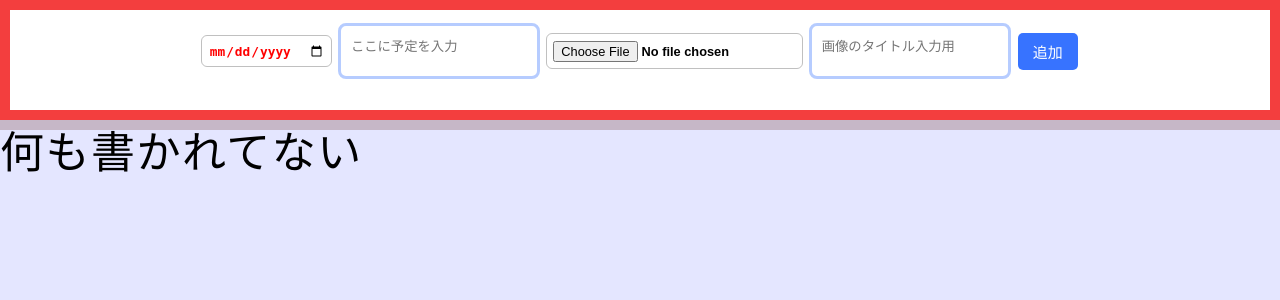
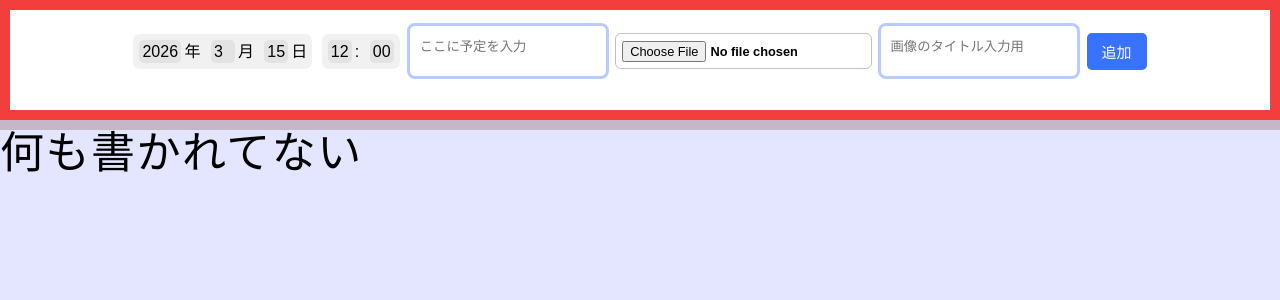
Before and after one commit to koketasi/schedule_app, a Flask app: template templates/index.html in a window 1280 px wide. Shown: the top 300 px of the page. Run offline with Flask 3, Linux system fonts and the light colour scheme; the template is opened without the code that fills it, so the values that code supplies are empty.

Commit message:
Add year/month/day/hour/minute scheduling UI
Move DB initialization into package __init__.py and create schedule table with separate year, month, day, hour, minute columns. Update app.py to insert, update and select the new date/time columns (old single date column and init_db() are commented out) and adjust form handling and rowid usage. Replace date input with select dropdowns in templates, update template indices to match new column order, and wire up static/index.js to populate/select default year/month/day/hour/minute values. Apply CSS tweaks for the new time UI and fix various button/class naming; pyc cache updated accordingly. Note: minor variable name typo 'miute' remains in code.

```diff
--- a/__init__.py
+++ b/__init__.py
@@ -1,3 +1,9 @@
 from flask import Flask
+import sqlite3
 
+database='database.db'
 app = Flask(__name__)
+
+with sqlite3.connect(database) as con:
+    con.execute('CREATE TABLE IF NOT EXISTS schedule(id INTEGER PRIMARY KEY AUTOINCREMENT, year TEXT,month TEXT,day TEXT, hour TEXT,minute TEXT,event TEXT, file_name TEXT, file_title TEXT)')
+    con.commit()
--- a/app.py
+++ b/app.py
@@ -1,6 +1,7 @@
 from importlib.metadata import files
 from flask import  render_template, request, redirect, url_for
 from __init__ import app
+import __init__
 import sqlite3
 from pathlib  import Path
 
@@ -10,10 +11,10 @@ database='database.db'
 
 
 data = []
-def init_db():
-    with sqlite3.connect(database) as con:
-        con.execute('CREATE TABLE IF NOT EXISTS schedule(id INTEGER PRIMARY KEY AUTOINCREMENT, date TEXT, event TEXT, file_name TEXT, file_title TEXT)')
-        con.commit()
+#def init_db():
+   # with sqlite3.connect(database) as con:
+     #   con.execute('CREATE TABLE IF NOT EXISTS schedule(id INTEGER PRIMARY KEY AUTOINCREMENT, year TEXT,month TEXT,day TEXT, event TEXT, file_name TEXT, file_title TEXT)')
+     #   con.commit()
 
 
 
@@ -22,9 +23,14 @@ def index():
 
     if request.method=='POST':
         action=request.form['action']
+
         match action:
             case 'add': #追加
-                date=request.form['date']
+                year=request.form['year']
+                month=request.form['month']
+                day=request.form['day']
+                hour=request.form['hour']
+                miute=request.form['minute']
                 event=request.form['event']
                 file=request.files.get('name')
                 file_name=None
@@ -37,13 +43,17 @@ def index():
 
 
                 with sqlite3.connect(database) as con:
-                    con.execute('INSERT INTO schedule (date,event,file_name,file_title)VALUES(?,?,?,?)',[date,event,file_name,file_title])
+                    con.execute('INSERT INTO schedule (year,month,day,hour,minute,event,file_name,file_title)VALUES(?,?,?,?,?,?,?,?)',[year,month,day,hour,miute,event,file_name,file_title])
                     con.commit()
                 return redirect(url_for('index'))
 
             case 'edit':
                 row=request.form['row']
-                date=request.form['date']
+                year=request.form['year']
+                month=request.form['month']
+                day=request.form['day']
+                hour=request.form['hour']
+                miute=request.form['minute']
                 event=request.form['event']
                 file=request.files.get('name')
                 current_name=request.form.get('current_name')
@@ -52,9 +62,9 @@ def index():
                 if file and file.filename!='':
                     current_name=secure_filename(file.filename)
                     file.save(Path(__file__).parent /"static"/ current_name)
-                print(f'current_name: {repr(current_name)}')
+                #print(f'current_name: {repr(current_name)}')
                 with sqlite3.connect(database) as con:
-                    con.execute('UPDATE schedule SET date=?,event=?,file_name=?,file_title=? WHERE rowid=?',[date,event,current_name,file_title,row])
+                    con.execute('UPDATE schedule SET year=?,month=?,day=?,hour=?,minute=?,event=?,file_name=?,file_title=? WHERE rowid=?',[year,month,day,hour,miute,event,current_name,file_title,row])
                     con.commit()
 
                 return redirect(url_for('index'))
@@ -71,14 +81,14 @@ def index():
     #if edit!=None:
      #   edit=int(edit)
     con=sqlite3.connect(database)
-    con.execute('CREATE TABLE IF NOT EXISTS schedule(id INTEGER PRIMARY KEY AUTOINCREMENT, date TEXT, event TEXT, file_name TEXT, file_title TEXT)')#存在しないなら作らない
-    schedule_list=con.execute('SELECT date,event,file_name,file_title,rowid from schedule where date is not NULL').fetchall()
-
+   # con.execute('CREATE TABLE IF NOT EXISTS schedule(id INTEGER PRIMARY KEY AUTOINCREMENT, date TEXT, event TEXT, file_name TEXT, file_title TEXT)')#存在しないなら作らない
+    schedule_list=con.execute('SELECT year,month,day,hour,minute,event,file_name,file_title,rowid from schedule where event is not NULL').fetchall()
+    con.close()
     return render_template("index.html",schedule_list=schedule_list)
 
 
 
 
 if __name__ == "__main__":
-    init_db()
+    #init_db()
     app.run(debug=True)
--- a/static/index.js
+++ b/static/index.js
@@ -8,3 +8,98 @@ const view_func=(rowid)=>{
     card.querySelector('.edit').style.display='none';
     card.querySelector('.view').style.display='block';
 }
+
+const now=new Date();
+const year_current=now.getFullYear();
+const month_current=now.getMonth()+1;
+const day_current=now.getDate();
+const minute_current=Math.round(now.getMinutes()/5.0)*5%60;
+const hour_current=now.getHours();
+
+
+
+const years=document.querySelectorAll("select[name='year']");
+const months=document.querySelectorAll("select[name='month']");
+const days=document.querySelectorAll("select[name='day']");
+const hours=document.querySelectorAll("select[name='hour']");
+const minutes=document.querySelectorAll("select[name='minute']");
+
+
+years.forEach((year,index)=>{
+    for(let i=2020;i<=2050;i++){
+        let year_option=document.createElement('option');
+        year_option.value=i;
+        year_option.textContent=i;
+        year.appendChild(year_option);
+
+    }
+    if(index==0){
+        year.value=year_current;
+    }
+    else{
+        year.value =Number( year.getAttribute('data-value'));
+    }
+});
+
+months.forEach((month,index)=>{
+    for(let i=1;i<=12;i++){
+        let month_option=document.createElement('option');
+        month_option.value=i;
+        month_option.textContent=i;
+        month.appendChild(month_option);
+
+    }
+    if(index==0){
+        month.value=month_current;
+    }
+    else{
+
+        month.value =Number( month.getAttribute('data-value'));
+    }
+});
+
+days.forEach((day,index)=>{
+    for(let i=1;i<=31;i++){
+        let day_option=document.createElement('option');
+        day_option.value=i;
+        day_option.textContent=i;
+        day.appendChild(day_option);
+
+    }
+    if(index==0){
+        day.value=day_current;
+    }
+    else{
+        day.value =  Number(day.getAttribute('data-value'));
+    }
+
+});
+hours.forEach((hour,index)=>{
+    for(let i=0;i<=23;i++){
+        let hour_option=document.createElement('option');
+        hour_option.value=i;
+        hour_option.textContent=i;
+        hour.appendChild(hour_option);
+
+    }
+    if(index==0){
+        hour.value=hour_current;
+    }
+    else{
+        hour.value =  Number(hour.getAttribute('data-value'));
+    }
+
+});
+minutes.forEach((minute,index)=>{
+    for(let i=0;i<=55;i+=5){
+        let minute_option=document.createElement('option');
+        minute_option.value=i;
+        minute_option.textContent=String(i).padStart(2,'0');
+        minute.appendChild(minute_option);
+
+    }
+    if(index>=1){
+        minute.value =  Number(minute.getAttribute('data-value'));
+    }
+
+});
--- a/static/style.css
+++ b/static/style.css
@@ -55,7 +55,7 @@ body{
       font-weight: bold;
 }
 input[type='date']{
-    min-width: 10%;
+    min-width: 25%;
 }
 input[type='file']{
 
@@ -78,6 +78,9 @@ input:hover{
     padding: 10px;
     transition: all 0.2s;
 
+}
+.edit textarea[name='event']{
+    margin-top: 10px;
 }
 textarea:hover{
     outline:none;
@@ -105,6 +108,41 @@ textarea:focus{
 .button_add:hover{
     background-color: rgb(40, 86, 193);
 }
+.time select{
+    padding: 3px;
+    margin: 3px;
+    border: none;
+
+    appearance: none;  /* 矢印を非表示 */
+    background: transparent;
+    cursor: pointer;
+
+    background-color:  rgba(179, 179, 179, 0.225);
+    font-size: 1rem;
+    border-radius: 5px;
+}
+div.time{
+    background-color: rgba(154, 154, 154, 0.136);
+    border-radius: 7px;
+    padding: 3px;
+
+}
+.edit div.time {
+    display: inline;
+
+    margin-right: 5px;
+    font-size: 0.9rem;;
+}
+.edit .time select{
+
+
+}
+
+select.time:hover{
+    background-color: rgba(0, 0, 0, 0.186);
+}
+
+
 .container{
     display: flex;
     flex-wrap: wrap;
@@ -148,7 +186,7 @@ textarea:focus{
     margin-top: 3px;
     margin-bottom: 10px;
 }
-.button .cacel{
+.button .cancel{
     width: 50%;
     border: solid 1px  rgba(110, 110, 110, 0.71);
     border-radius: 5px;
@@ -158,10 +196,10 @@ textarea:focus{
     align-items: center;
     color:rgba(9, 9, 9, 0.908);
 }
-.button cancel:hover{
-    background-color: rgba(0, 0, 0, 0.088);
+.button .cancel:hover{
+    background-color: rgba(0, 0, 0, 0.186);
 }
-.button button{
+.button .save{
     width: 50%;
     border: none;
     border-radius: 5px;
@@ -171,7 +209,7 @@ textarea:focus{
     background-color: rgb(76, 130, 255);
     color: white;
 }
-.button button:hover{
+.button .save:hover{
     background-color: rgb(48, 81, 157);
 }
 .delete button{
--- a/templates/index.html
+++ b/templates/index.html
@@ -12,7 +12,15 @@
 
         <form method="POST" action="{{url_for('index')}}" enctype="multipart/form-data">
             <input type="hidden" name="action" value="add">
-            <input type="date" name="date" required>
+            <div class="time">
+                <select size="1"  name="year" class="time" required></select>年
+                <select size="1" name="month" class="time" ></select>月
+                <select size="1" name="day" class="time" ></select>日
+            </div>
+            <div class="time">
+                <select size="1" name="hour" class="time" ></select>:
+                <select size="1" name="minute" class="time" ></select>
+            </div>
             <textarea class='text'  name='event' placeholder='ここに予定を入力' rows="2" required maxlength="50" ></textarea>
             <input type="file" name="name"accept='image/*' >
             <textarea name='title' placeholder='画像のタイトル入力用' rows="2" maxlength="50"></textarea>
@@ -27,32 +35,38 @@
     {%else%}
         <div class="container" >
             {% for i in schedule_list %}
-                <div class="card" id="{{i[4]}}">
+                <div class="card" id="{{i[8]}}">
 
                         <div class="edit">
                             <form method="POST" action="{{url_for('index')}}" enctype="multipart/form-data">
                                 <input type="hidden" name="action" value="edit">
-                                <input type="hidden" name="row" value="{{ i[4] }}">
-
-                                <input type="date" name="date" value='{{i[0]}}' required>
-                                <textarea   name='event' placeholder='ここに予定を入力' rows="2" required maxlength="50" >{{i[1]}}</textarea>
-                                {% if i[2] %}
-                                    <img src="{{ url_for('static', filename=i[2]) }}" alt="予定の画像">
+                                <input type="hidden" name="row" value="{{ i[8] }}">
+                                <div class="time">
+                                    <select size="1"  name="year" class="time" data-value="{{i[0]}}"  required></select>年
+                                    <select size="1" name="month" class="time"data-value="{{i[1]}}"   ></select>月
+                                    <select size="1" name="day" class="time" data-value="{{i[2]}}" ></select>日
+                                </div>
+                                <div class="time">
+                                    <select size="1" name="hour" class="hour" data-value="{{i[3]}}" ></select>:
+                                    <select size="1" name="minute" class="minute" data-value="{{i[4]}}" ></select>
+                                </div>
+                                <textarea   name='event' placeholder='ここに予定を入力' rows="2" required maxlength="50" >{{i[5]}}</textarea>
+                                {% if i[6] %}
+                                    <img src="{{ url_for('static', filename=i[6]) }}" alt="予定の画像">
 
                                 {% endif %}
                                 <input type="file" name="name" accept='image/*' >
-                                <input type="hidden" name="current_name" value="{%if i[2]%}{{i[2]}}{%endif%}">
-
-                                <textarea name='title'  placeholder='画像のタイトル入力用'rows="2" maxlength="50">{{i[3]}}</textarea>
+                                <input type="hidden" name="current_name" value="{%if i[6]%}{{i[6]}}{%endif%}">
+                                <textarea name='title'  placeholder='画像のタイトル入力用'rows="2" maxlength="50">{{i[7]}}</textarea>
                                 <div class="button">
-                                        <button class='cancel'onclick="view_func({{i[4]}})">キャンセル</button>
-                                    <button type="submit" >保存</button>
+                                        <button type='button'class='cancel'onclick="view_func({{i[8]}})">キャンセル</button>
+                                    <button type="submit"class='save' >保存</button>
                                 </div>
                             </form>
                             <div class="delete">
                                 <form method="POST" action="{{url_for('index')}}">
                                     <input type="hidden" name="action" value="delete">
-                                    <input type="hidden" name="row" value="{{ i[4] }}">
+                                    <input type="hidden" name="row" value="{{ i[8] }}">
                                     <button type="submit" >削除</button>
                                 </form>
                             </div>
@@ -60,15 +74,15 @@
                     <!--表示画面-->
 
                         <div class="view">
-                            <p class="date" >{{i[0]}}</p>
-                            <p class="event">{{i[1]}}</p>
-                            {% if i[2] %}
-                                <img src="{{ url_for('static', filename=i[2]) }}" alt="予定の画像">
+                            <p class="date" >{{i[0]}}年{{i[1]}}月{{i[2]}}日 {{i[3]}}:{{i[4]}}</p>
+                            <p class="event">{{i[5]}}</p>
+                            {% if i[6] %}
+                                <img src="{{ url_for('static', filename=i[6]) }}" alt="予定の画像">
                             {% endif %}
-                            {% if i[2] and i[3] %}
-                                <p class="title">{{i[3]}}</p>
+                            {% if i[6] and i[7] %}
+                                <p class="title">{{i[7]}}</p>
                             {% endif %}
-                            <button class='edit_button'onclick="edit_func({{i[4]}})">編集</button>
+                            <button class='edit_button'onclick="edit_func({{i[8]}})">編集</button>
                         </div>
 
                 </div>
```
